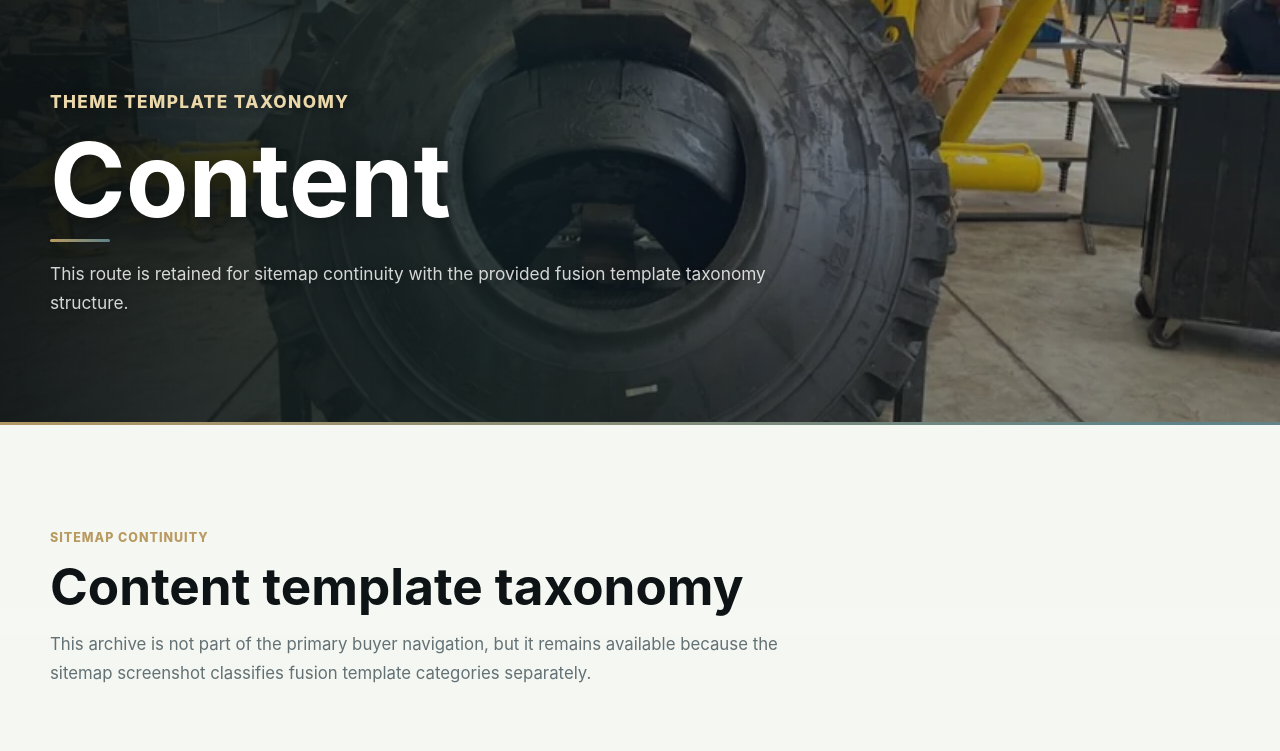
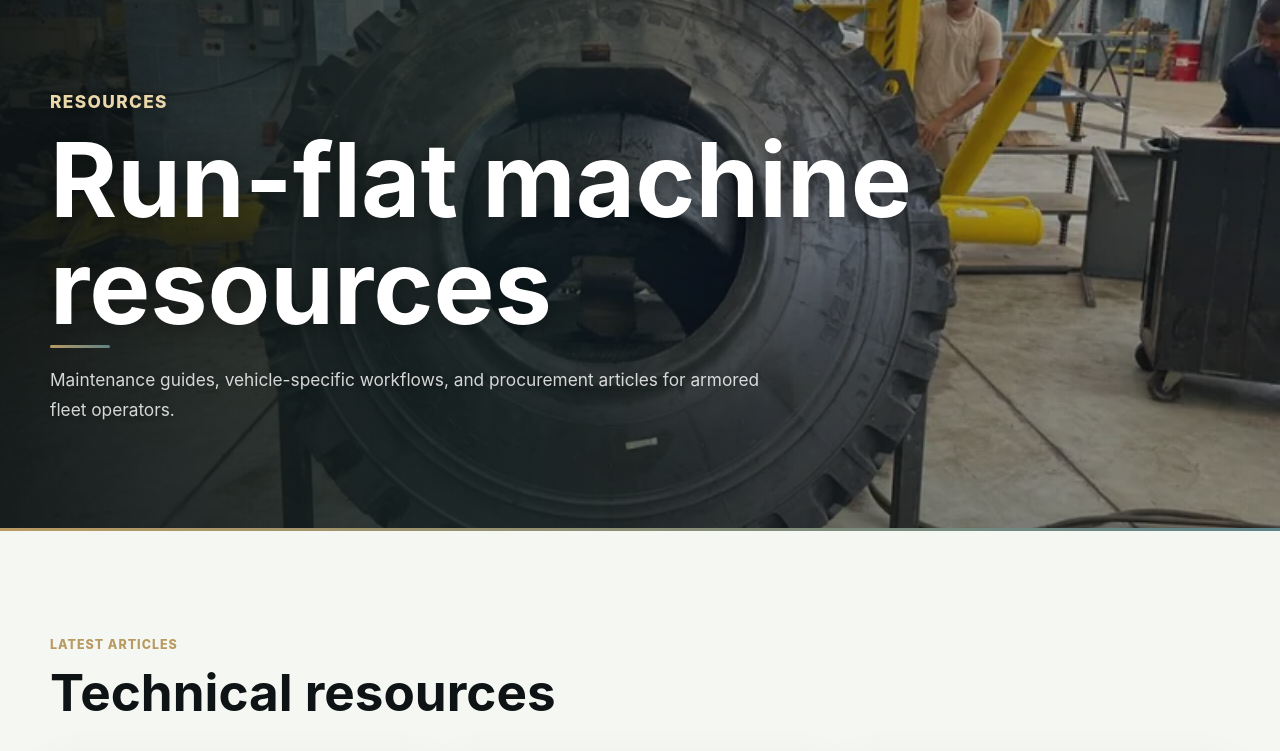
Before and after one commit to osg233/runflatmachine, an Astro site: page /fusion_tb_category/content in a window 1280 px wide. Shown: the part 488-1239 px from the top of the page. Built offline with nearby package versions, Linux system fonts and the light colour scheme; Astro itself is replaced by a stand-in of ours.

Commit message:
Turn legacy fusion_tb_category archive into a resources page
Updated the page layout and content for the fusion taxonomy route, including new sections for resources and latest articles.

```diff
--- a/src/pages/fusion_tb_category/[slug]/index.astro
+++ b/src/pages/fusion_tb_category/[slug]/index.astro
@@ -1,7 +1,8 @@
 ---
 import BaseLayout from "@/layouts/BaseLayout.astro";
 import SectionHeading from "@/components/SectionHeading.astro";
-import { taxonomyPages } from "@/data/site";
+import PostCard from "@/components/PostCard.astro";
+import { posts, taxonomyPages } from "@/data/site";
 
 export function getStaticPaths() {
   return taxonomyPages.fusion.map((item) => ({
@@ -10,32 +11,32 @@ export function getStaticPaths() {
   }));
 }
 
-const { item } = Astro.props;
+
 ---
 
 <BaseLayout
-  title={`Template Taxonomy: ${item.label}`}
-  description={`${item.label} theme template taxonomy route retained from the sitemap.`}
+  title="Run-Flat Machine Resources"
+  description="Run-flat tire maintenance guides and machine resources from GM Defensive."
+  canonical="/blog/"
   noindex
 >
   <section class="page-hero" style="--page-image: url('/assets/operation.webp')">
     <div class="container reveal">
       <nav class="breadcrumb" aria-label="Breadcrumb">
-        <a href="/">Home</a><span>/</span><span>Template Taxonomy</span>
+        <a href="/">Home</a><span>/</span><a href="/blog/">Blog</a>
       </nav>
-      <p class="eyebrow">Theme template taxonomy</p>
-      <h1>{item.label}</h1>
-      <p>This route is retained for sitemap continuity with the provided fusion template taxonomy structure.</p>
+      <p class="eyebrow">Resources</p>
+      <h1>Run-flat machine resources</h1>
+      <p>Maintenance guides, vehicle-specific workflows, and procurement articles for armored fleet operators.</p>
     </div>
   </section>
 
   <section class="section">
     <div class="container">
-      <SectionHeading
-        eyebrow="Sitemap continuity"
-        title={`${item.label} template taxonomy`}
-        body="This archive is not part of the primary buyer navigation, but it remains available because the sitemap screenshot classifies fusion template categories separately."
-      />
+      <SectionHeading eyebrow="Latest articles" title="Technical resources" />
+      <div class="post-grid">
+        {posts.slice(0, 6).map((post) => <PostCard post={post} />)}
+      </div>
     </div>
   </section>
 </BaseLayout>
```
